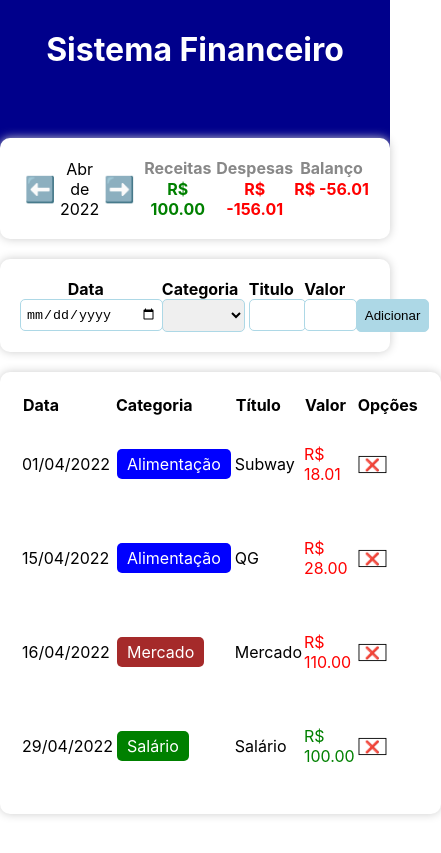
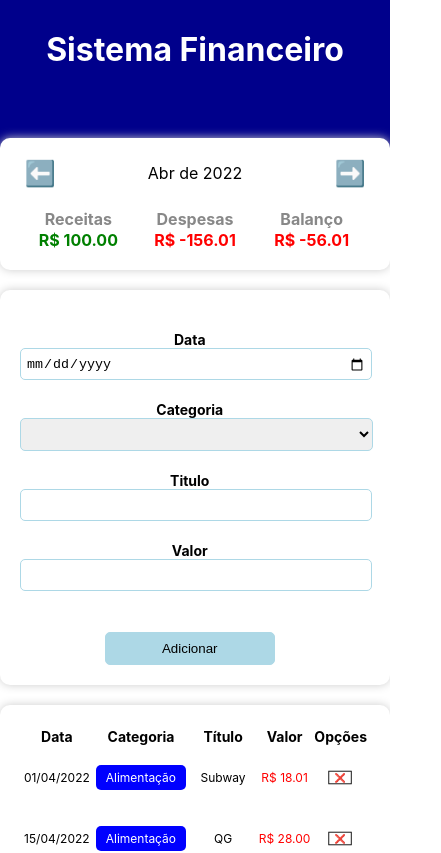
Before and after one commit to orloke/App-Gastos, a React (Create React App) app: page / in a window 390 px wide. Shown: the top 853 px of the page, 441 px wide, since content can reach past the window. Built offline with nearby package versions, Linux system fonts and the light colour scheme.

Commit message:
adicionando validação e responsividade

```diff
--- a/src/components/AddArea/index.tsx
+++ b/src/components/AddArea/index.tsx
@@ -19,6 +19,26 @@ export const AddArea = ({add,indexList}:Prop) =>{
     const [inputCategoria, setInputCategoria] = useState('')
 
     const addNewItem = () =>{
+
+        let erro = []
+
+        if(!inputCategoria){
+            erro.push('Escolha uma categoria!')
+        }
+        if(!inputData){
+            erro.push('Escolha uma data!')
+        }
+        if(!inputTitle){
+            erro.push('Escreva um titulo!')
+        }
+        if(!inputPrice){
+            erro.push('Escreva o preço!')
+        }
+
+        if (erro.length > 0) {
+            return alert(erro.join('\n'))
+        }
+
         add({
             id: indexList,
             date: newData(inputData),
--- a/src/components/AddArea/styles.ts
+++ b/src/components/AddArea/styles.ts
@@ -7,18 +7,32 @@ export const Container = styled.div`
     margin-top: 20px;
     border-radius: 10px;
     display: flex;
-    justify-content: space-between
+    justify-content: space-between;
+    @media (max-width:760px) {
+        flex-direction: column;
+
+    }
 
 `
 export const InputLable =styled.div`
     flex:1;
     margin-right: 3%;
+    @media (max-width:760px) {
+        margin-right:3%;
+        margin-top: 6%;
+        text-align: center;
+
+    }
 `
 
 export const InputTitle =styled.div`
     color: black;
     font-weight: bold;
     text-align: center;
+    @media (max-width:760px) {
+        font-size: 14px;
+
+    }
 `
 
 export const Inputinput =styled.input`
@@ -27,7 +41,6 @@ export const Inputinput =styled.input`
     padding: 0 5px;
     border-radius: 5px;
     border: 1px solid lightblue;
-
 `
 
 export const Inputselect=styled.select`
@@ -36,7 +49,9 @@ export const Inputselect=styled.select`
     padding: 0 5px;
     border-radius: 5px;
     border: 1px solid lightblue;
-
+    @media (max-width:760px) {
+        width:104%
+    }
 `
 
 export const Inputbutton=styled.button`
@@ -52,4 +67,7 @@ export const Inputbutton=styled.button`
         color: white;
         background-color: darkblue;
     }
+    @media (max-width:760px) {
+        width:50%;
+    }
 `
--- a/src/components/InfoArea/styles.ts
+++ b/src/components/InfoArea/styles.ts
@@ -8,6 +8,10 @@ export const Container = styled.div`
     border-radius: 10px;
     margin-top: -3%;
     display: flex;
+    @media (max-width:760px) {
+        flex-direction: column;
+
+    }
 
 `
 
@@ -15,6 +19,10 @@ export const MonthArea= styled.div`
     flex: 1;
     display: flex;
     align-items: center;
+    @media (max-width:760px) {
+        margin-bottom: 6%;
+
+    }
 `
 
 export const MonthArrow = styled.div`
--- a/src/components/TableArea/index.tsx
+++ b/src/components/TableArea/index.tsx
@@ -16,15 +16,15 @@ export const TableArea = ({list, del}:Props) =>{
                     <C.TableHeadColumn width = {100}>Data</C.TableHeadColumn>
                     <C.TableHeadColumn width = {100}>Categoria</C.TableHeadColumn>
                     <C.TableHeadColumn width = {400}>Título</C.TableHeadColumn>
-                    <C.TableHeadColumn width = {100}>Valor</C.TableHeadColumn>
-                    <C.TableHeadColumn width = {100}>Opções</C.TableHeadColumn>
+                    <C.TableHeadColumn width = {400}>Valor</C.TableHeadColumn>
+                    <C.TableHeadColumn width = {50}>Opções</C.TableHeadColumn>
                 </tr>
             </thead>
-            <tbody>
+            <C.TableTbody>
                 {list.map((item, index)=>(
                     <TableItem key={index} item={item} d = {item.id} del={del}/>
                 ))}
-            </tbody>
+            </C.TableTbody>
         </C.Table>
     )
 }
--- a/src/components/TableArea/styles.ts
+++ b/src/components/TableArea/styles.ts
@@ -13,4 +13,16 @@ export const TableHeadColumn = styled.th<{width?: number}>`
     width: ${props => props.width ? `${props.width}px` : '100px'}
     padding: 10px 0;
     text-align: left;
+    @media (max-width:760px) {
+        text-align: center;
+        font-size: 14px
+    }
 `
+
+export const TableTbody = styled.tbody`
+    @media (max-width:760px) {
+        text-align: center;
+        font-size: 12px;
+    }
+
+`
--- a/src/components/TableItem/index.tsx
+++ b/src/components/TableItem/index.tsx
@@ -1,4 +1,4 @@
-import * as C from './style'
+import * as C from './styles'
 import {Item} from '../../types/Item'
 import {dataFormat} from '../../helpers/dataFilter'
 import { categories } from '../../data/categories'
@@ -12,13 +12,14 @@ type Props = {
 export const TableItem = ({item,d, del}: Props) =>{
 
     const deleteItem = () =>{
+        window.confirm('Deseja deletar o registro? Essa operação não pode ser desfeita!')
         del(d)
     }
 
     return(
         <C.TableLine>
             <C.TableColomun>{dataFormat(item.date)}</C.TableColomun>
-            <C.TableColomun >
+            <C.TableColomun>
                 <C.Category color={categories[item.category].color}>
                     {categories[item.category].title}
                 </C.Category>
--- a/src/components/TableItem/style.ts
+++ b/src/components/TableItem/styles.ts
@@ -1,6 +1,10 @@
 import styled from "styled-components";
 
-export const TableLine = styled.tr``
+export const TableLine = styled.tr`
+@media (max-width:760px) {
+
+}
+`
 
 export const TableColomun = styled.td`
     padding: 10px 0;
@@ -8,7 +12,6 @@ export const TableColomun = styled.td`
 `
 export const Category = styled.td<{color:string}>`
     background-color: ${props=>`${props.color}`};
-    margin-right: 100px;
     padding: 5px 10px;
     border-radius: 5px;
     color: #fff;
@@ -16,7 +19,6 @@ export const Category = styled.td<{color:string}>`
 
 export const Value = styled.p<{colorText?: boolean}>`
     color: ${props => props.colorText ? `red`:'green'};
-
 `
 
 export const Option = styled.p<{colorText?: boolean}>`
@@ -27,11 +29,13 @@ export const Option = styled.p<{colorText?: boolean}>`
 
 export const Button = styled.button`
     display: flex;
-    margin-right: 5%;
+    margin: auto;
     background-color: #fff;
     border: 1px solid;
     cursor: pointer;
     transform: scale(0.9);
+    text-align: center;
+    font-size: 10px;
 
     &:hover{
         transform: scale(1);
```
